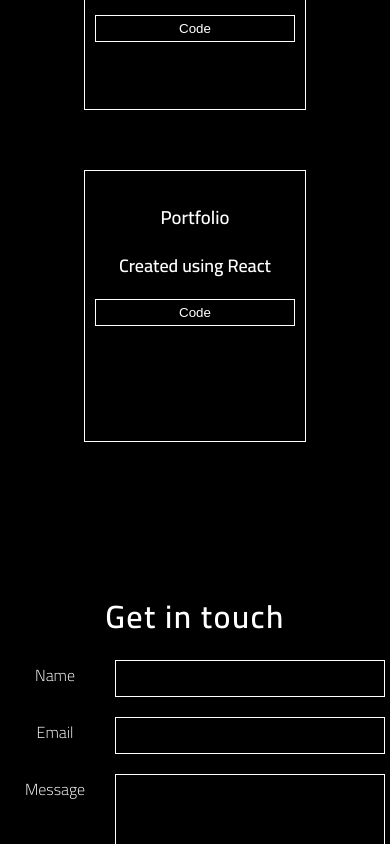
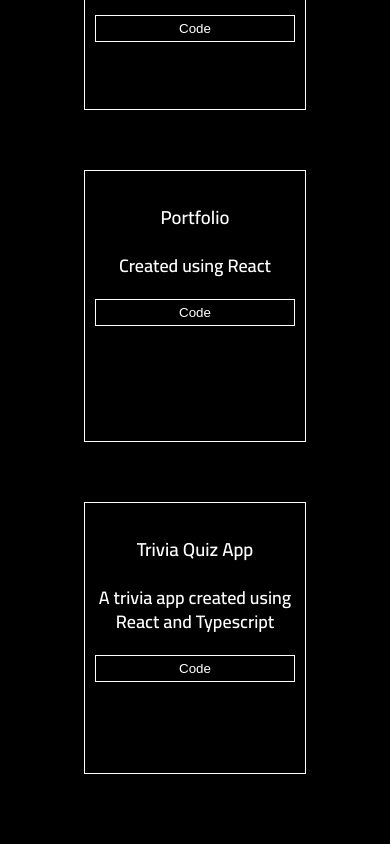
Before and after one commit to SerenaElizabeth/Portfolio, a React (Create React App) app: page / in a window 390 px wide. Shown: the part 2893-3737 px from the top of the page. Built offline with nearby package versions, Linux system fonts and the light colour scheme.

Commit message:
added project

```diff
--- a/src/Components/Projects/index.js
+++ b/src/Components/Projects/index.js
@@ -32,6 +32,13 @@
           <p>Created using React</p>
           <a rel="noreferrer" href="https://github.com/SerenaElizabeth/Portfolio" target='_blank'><button>Code</button></a>
         </div>
+        <div className="projects-card">
+
+          <h3>Trivia Quiz App</h3>
+          <p>A trivia app created using React and Typescript</p>
+          <a rel="noreferrer" href="https://https://github.com/SerenaElizabeth/quizApp" target='_blank'><button>Code</button></a>
+
+        </div>
       </div>
     </div>
   );
--- a/src/Components/Projects/projects.css
+++ b/src/Components/Projects/projects.css
@@ -9,6 +9,7 @@
   justify-content: center;
   margin-bottom: 50px;
   align-items: center;
+  flex-wrap: wrap;
 }
 
 .projects-card {
@@ -40,11 +41,3 @@
   background: white;
   cursor: pointer;
 }
-
-@media screen and (max-width: 800px) {
-
-  .projects-wrapper {
-    flex-direction: column;
-
-  }
-}
```
